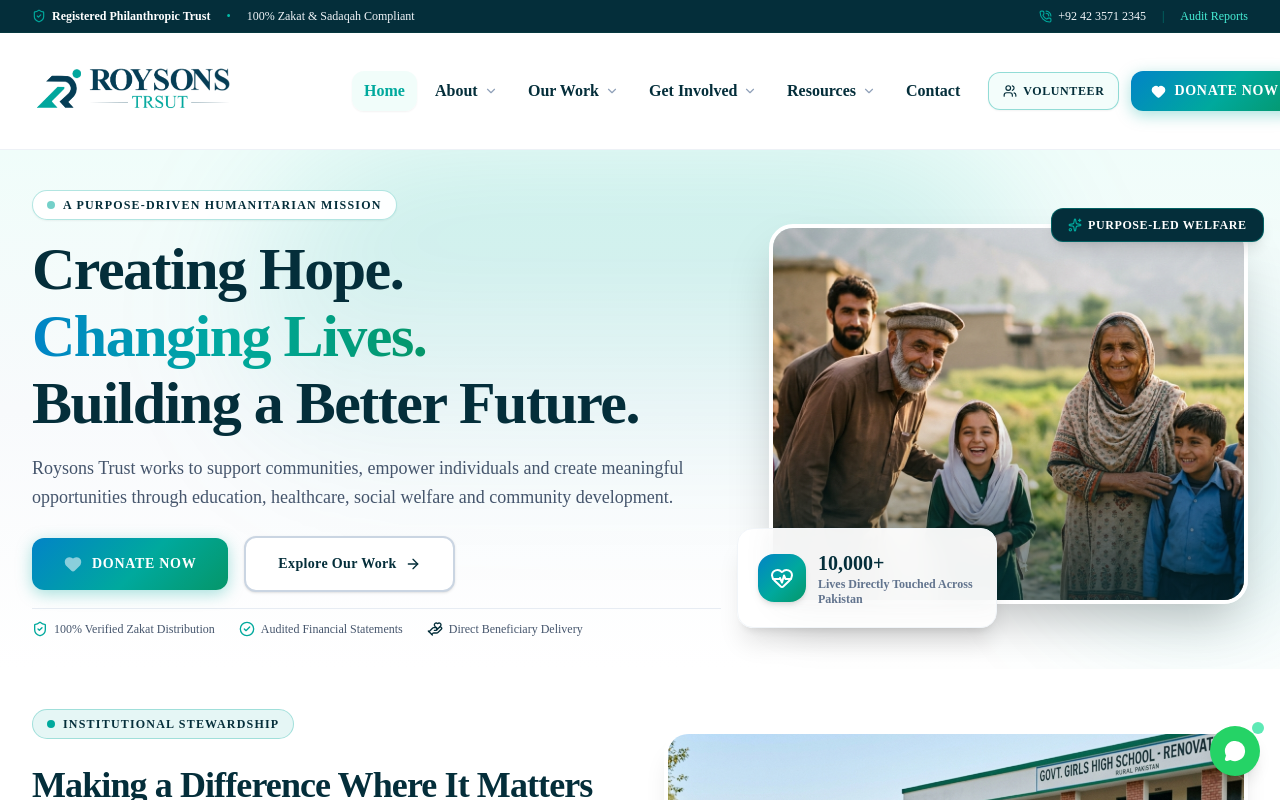
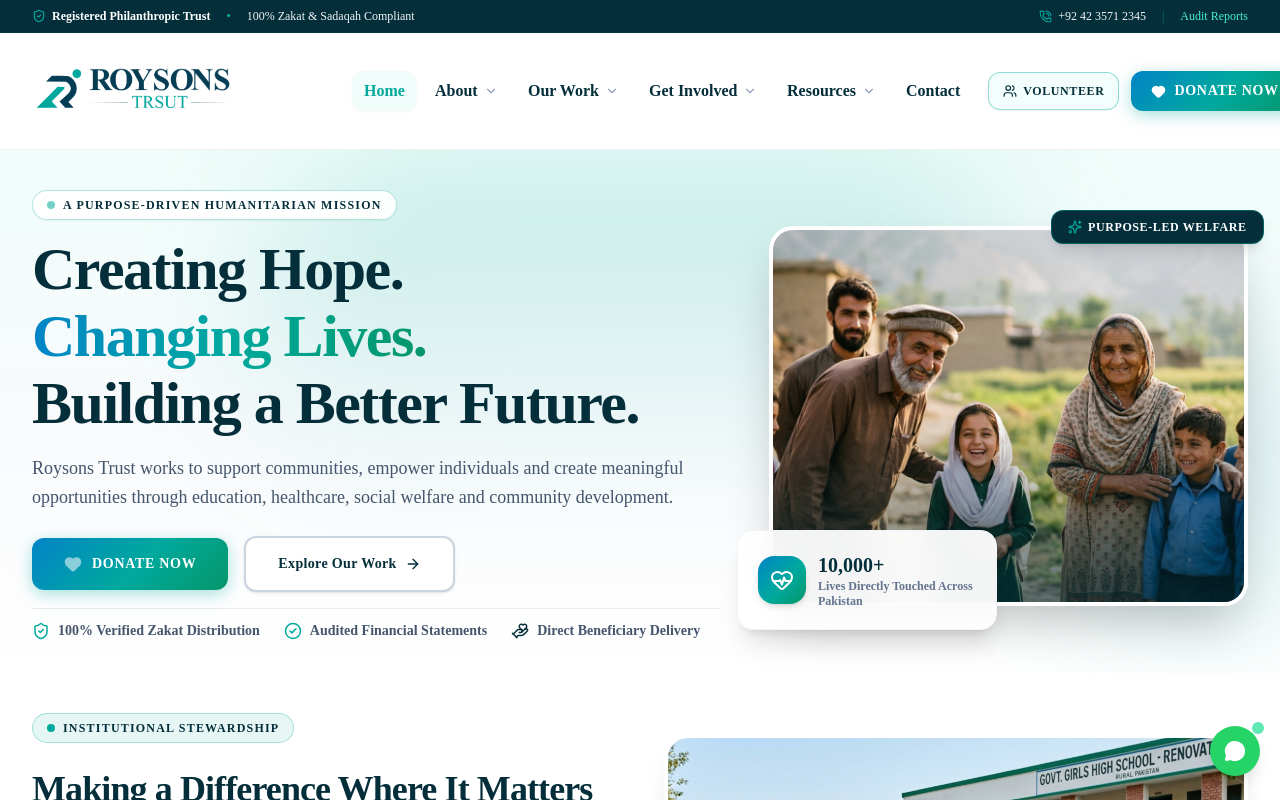
Before and after one commit to developbysaif/Roysons-trust, a Next.js app: page / in a window 1280 px wide. Shown: the top 800 px of the page. Built offline with nearby package versions, Linux system fonts and the light colour scheme.

Commit message:
style: increase hero trust badges font size from xs to sm with larger icons

```diff
--- a/app/page.js
+++ b/app/page.js
@@ -85,17 +85,17 @@
               </div>
 
               {/* Verified Trust Badges */}
-              <div className="pt-3 border-t border-slate-200/80 flex flex-wrap items-center justify-center lg:justify-start gap-6 text-xs text-slate-600 font-medium">
-                <span className="inline-flex items-center gap-1.5">
-                  <ShieldCheck size={16} className="text-[#00A99D]" />
+              <div className="pt-3 border-t border-slate-200/80 flex flex-wrap items-center justify-center lg:justify-start gap-6 text-sm text-slate-600 font-semibold">
+                <span className="inline-flex items-center gap-2">
+                  <ShieldCheck size={18} className="text-[#00A99D]" />
                   <span>100% Verified Zakat Distribution</span>
                 </span>
-                <span className="inline-flex items-center gap-1.5">
-                  <CheckCircle2 size={16} className="text-[#00A99D]" />
+                <span className="inline-flex items-center gap-2">
+                  <CheckCircle2 size={18} className="text-[#00A99D]" />
                   <span>Audited Financial Statements</span>
                 </span>
-                <span className="inline-flex items-center gap-1.5">
-                  <HandHeart size={16} className="text-[#042E3A]" />
+                <span className="inline-flex items-center gap-2">
+                  <HandHeart size={18} className="text-[#042E3A]" />
                   <span>Direct Beneficiary Delivery</span>
                 </span>
               </div>
```
